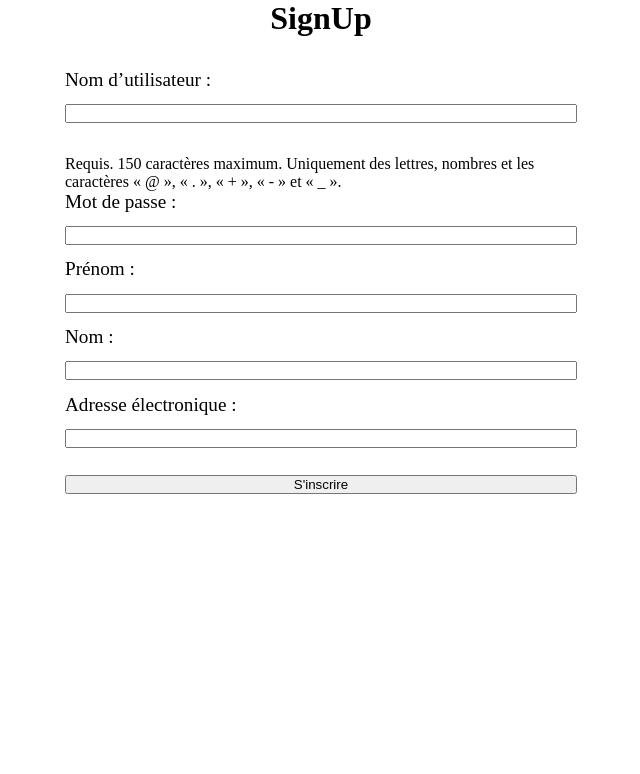
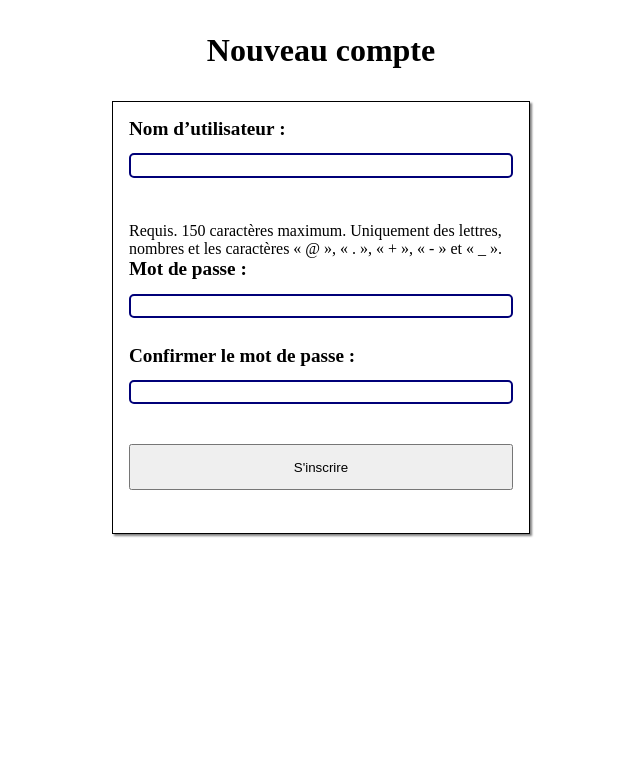
Before and after one commit to evrard1301/lit-review, a Django app: page /signup/ in a window 1280 px wide. Shown: the top 774 px of the page, without its empty margins (319-959 px from the left). Before the commit the page ends 494 px from the top, so only its background shows below. Run offline with Django 4.2, Linux system fonts and the light colour scheme; style sheets or scripts are compiled from the project's sources; some libraries are stand-ins or nearby versions.

Commit message:
Add: password confirm in signup page.

```diff
--- /dev/null
+++ b/litreview/assets/styles/components/_errors_panel.scss
@@ -0,0 +1,2 @@
+.error-panel {
+}
--- a/litreview/assets/styles/layout/_forms.scss
+++ b/litreview/assets/styles/layout/_forms.scss
@@ -1,15 +1,28 @@
 form {
     display: flex;
     flex-direction: column;
-
     max-width: 40%;
+    border: 1px solid black;
+    box-shadow: 2px 2px 2px grey;
+    padding: 1em;
+    margin: 1em;
 
     label {
 	font-size: 1.2em;
+	font-weight: bold;
     }
 
     input {
-	margin: 1em 0 1em 0;
+	margin: 1em 0 2em 0;
+    }
 
+    input[type="submit"] {
+	padding: 1em;
+    }
+
+    input[type="text"], [type="password"], [type="email"] {
+	border: 2px solid $primary-dark-color;
+	border-radius: 5px;
+	padding: 0.2em;
     }
 }
--- a/litreview/assets/styles/main.scss
+++ b/litreview/assets/styles/main.scss
@@ -1,5 +1,7 @@
 @import 'base/reset';
 @import 'base/typo';
 @import 'abstracts/for_mobile';
+@import 'themes/colors';
 @import 'pages/signup';
 @import 'layout/forms';
+@import 'components/errors_panel';
--- a/litreview/assets/styles/pages/_signup.scss
+++ b/litreview/assets/styles/pages/_signup.scss
@@ -1,10 +1,12 @@
 .signup_page {
     h1 {
 	text-align: center;
+	margin-top: 1em;
     }
 
     form {
 	margin: auto;
 	margin-top: 2em;
+	max-width: 30%;
     }
 }
--- /dev/null
+++ b/litreview/assets/styles/themes/_colors.scss
@@ -0,0 +1,2 @@
+$primary-color: rgb(0, 0, 200);
+$primary-dark-color: rgb(0, 0, 120);
--- a/litreview/authentication/forms.py
+++ b/litreview/authentication/forms.py
@@ -8,11 +8,13 @@ class UserForm(forms.ModelForm):
         fields = [
             'username',
             'password',
-            'first_name',
-            'last_name',
-            'email'
         ]
 
         widgets = {
             'password': forms.PasswordInput
         }
+
+    confirm = forms.CharField(max_length=256,
+                              required=True,
+                              widget=forms.PasswordInput,
+                              label="Confirmer le mot de passe")
--- a/litreview/authentication/templates/authentication/signup.html
+++ b/litreview/authentication/templates/authentication/signup.html
@@ -2,9 +2,17 @@
 
 {% block body %}
   <div class="signup_page">
-    <h1>SignUp</h1>
+    <h1>Nouveau compte</h1>
 
     <form method="post">
+
+      {% if errors %}
+	<ul>
+	  {% for error in errors %}
+	    <li>{{error}}</li>
+	  {% endfor %}
+	</ul>
+      {% endif %}
       {% csrf_token %}
       {{form.as_table}}
       <input type="submit" value="S'inscrire" />
--- a/litreview/authentication/views.py
+++ b/litreview/authentication/views.py
@@ -15,11 +15,16 @@ class SignupPage(View):
 
     def post(self, request):
         form = forms.UserForm(request.POST)
+        errors = []
 
         if form.is_valid():
-            form.save()
-            return redirect('login')
+            if form.cleaned_data['password'] == form.cleaned_data['confirm']:
+                form.save()
+                return redirect('login')
+            else:
+                errors.append('Les mots de passe sont différents')
 
         return render(request, 'authentication/signup.html', {
-            'form': form
+            'form': form,
+            'errors': errors
         })
```
Also changed, not shown: litreview/authentication/tests.py (+23 -4 lines), litreview/db.sqlite3.
